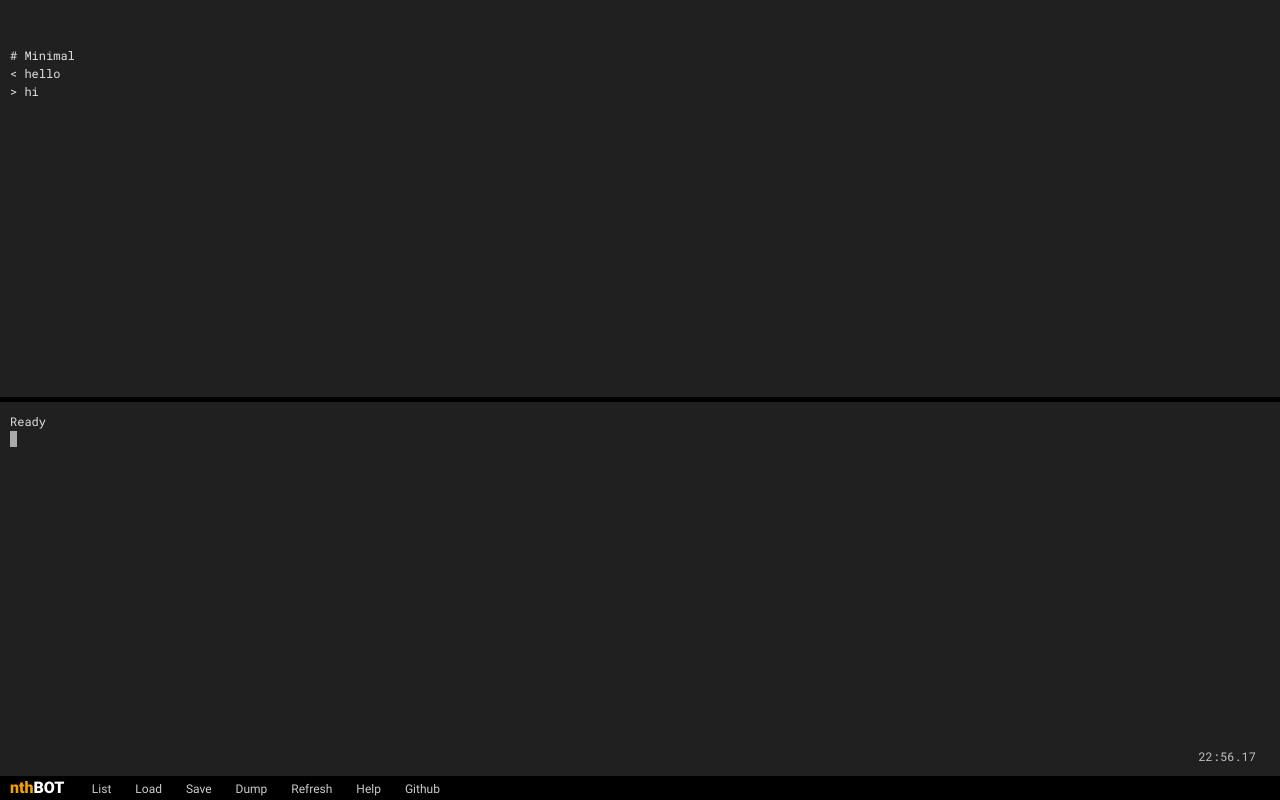
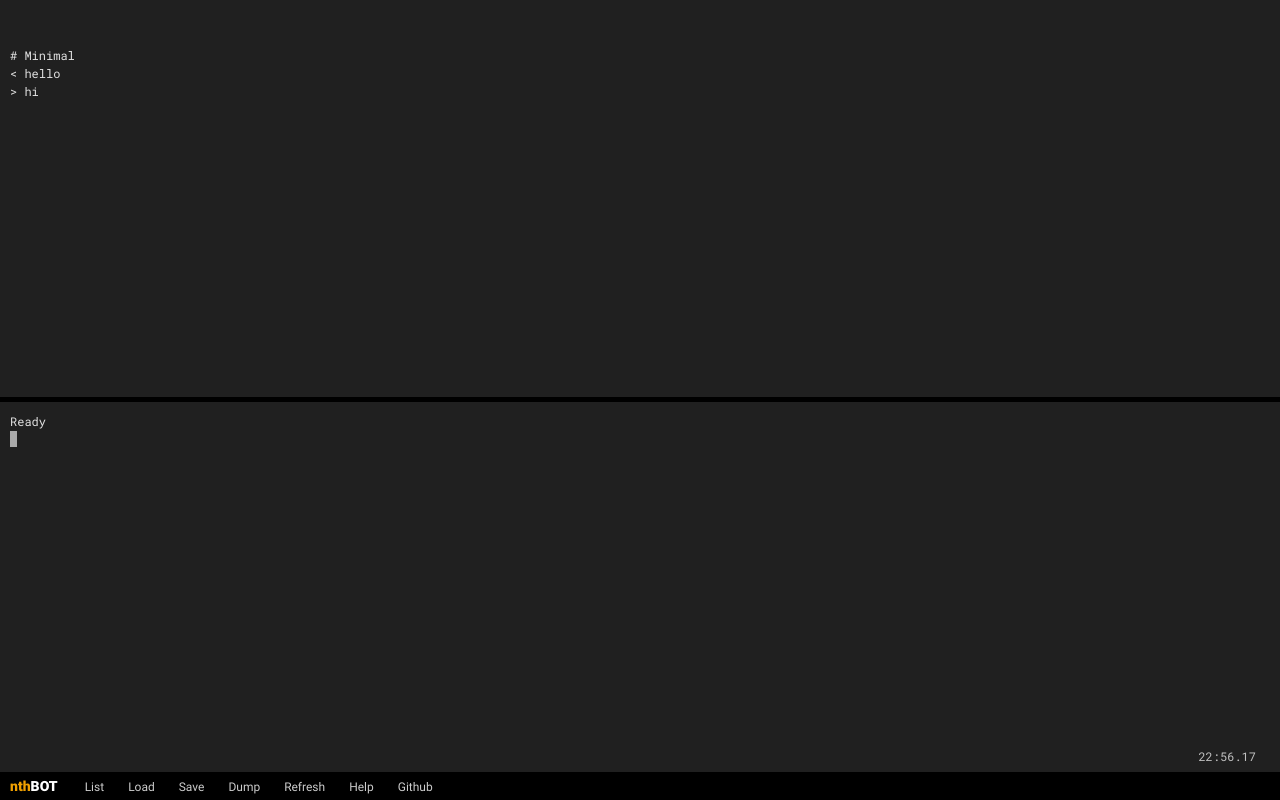
Before and after one commit to nth-bot/nth-bot.github.io, a plain HTML site: page index.html in a window 1280 px wide. Drawn offline with Linux system fonts and the light colour scheme.

Commit message:
Add files via upload

```diff
--- a/main.css
+++ b/main.css
@@ -25,7 +25,7 @@ body {
     overflow: hidden;
     width: 100vw;
 
-    --toolbar-height: 24px;
+    --toolbar-height: 28px;
 }
 
 
@@ -75,7 +75,7 @@ body * {
     line-height: var(--toolbar-height);
     height: var(--toolbar-height);
     font-family: RobotoBlack;
-    font-size: 16px;
+    font-size: 14px;
     padding: 0 10px;
     width: 100vw;
     overflow-x: scroll;
@@ -88,6 +88,7 @@ body * {
     user-select: none;
     position: fixed;
     bottom: 0;
+    z-index: 10;
 }
 
 
```
